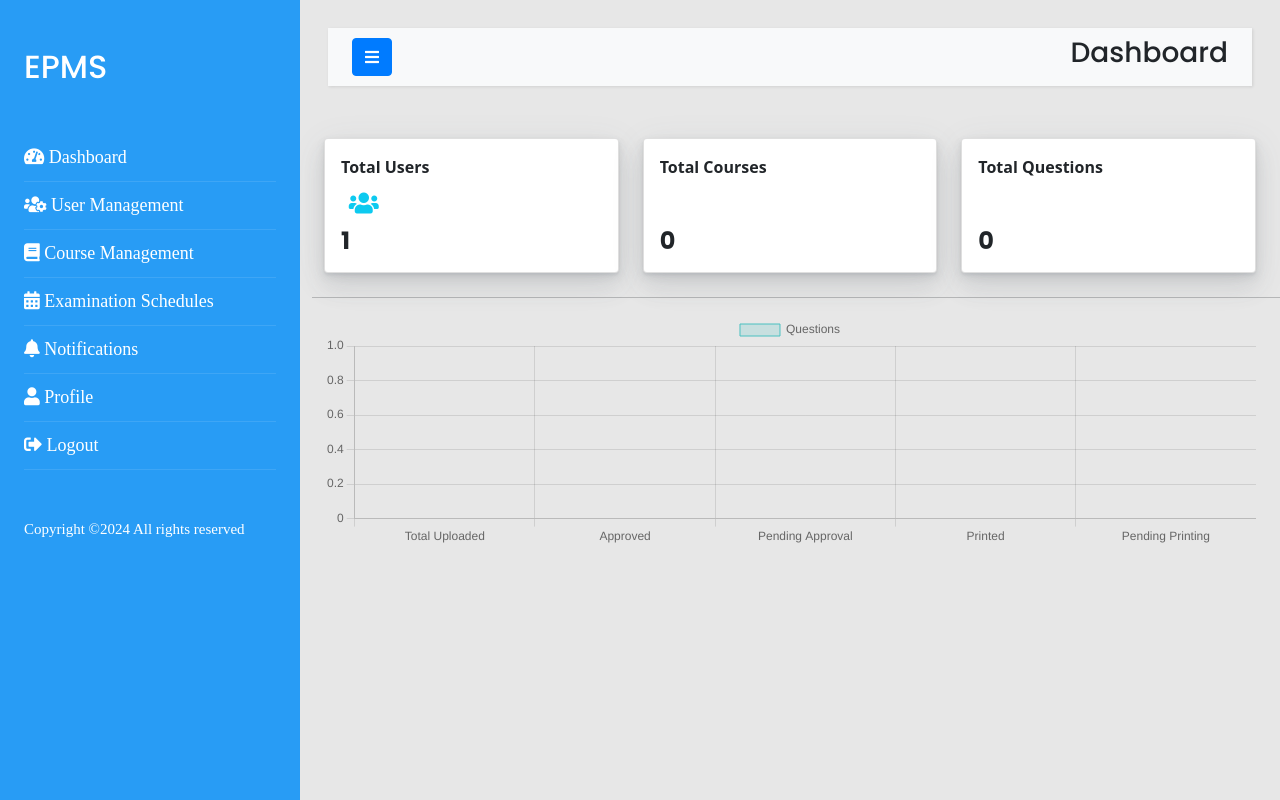
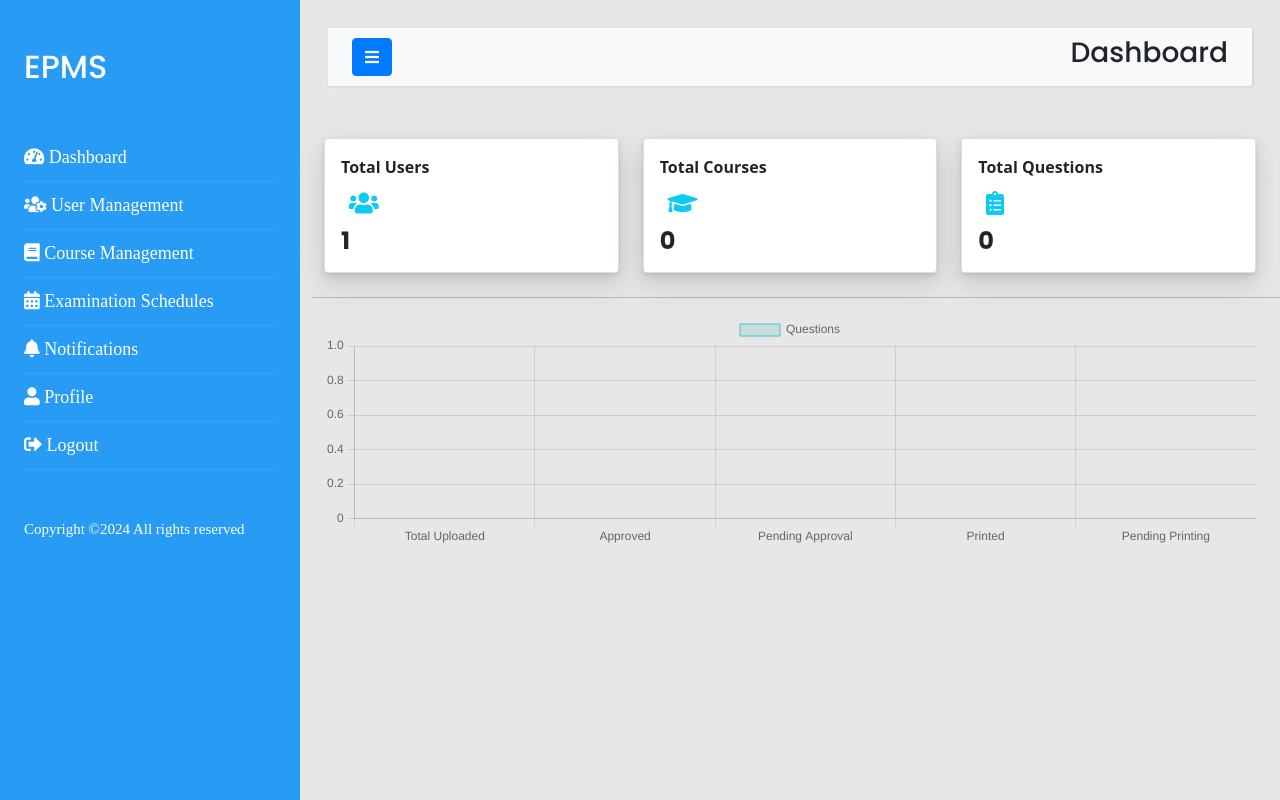
Before and after one commit to AForkuo/Final_Year_Project, a Flask app: page /dashboard in a window 1280 px wide. Run offline with Flask 3, Linux system fonts and the light colour scheme; the visitor is signed in with stand-in values (Sample User, id 1); data comes from the database, SQL or seed files in the repository; data that the repository does not hold is empty; some libraries are stand-ins or nearby versions.

Commit message:
eight commit

```diff
--- a/epms/app/templates/dashboard.html
+++ b/epms/app/templates/dashboard.html
@@ -207,7 +207,7 @@
                 <p class="text-sm mb-0 text-capitalize text-dark font-weight-bold">Total Courses</p>
                 <div class="d-flex align-items-center my-2">
                   <span class="badge bg-success-soft text-xxs">
-                    <i class="fas fa-graduation-cap" style="font-size: 24px;"></i>
+                    <i class="fas fa-graduation-cap text-info" style="font-size: 24px;"></i>
                   </span>
                 </div>
                 <h4 class="font-weight-bolder mb-0">
@@ -235,7 +235,7 @@
                 <p class="text-sm mb-0 text-capitalize text-dark font-weight-bold">Total Questions</p>
                 <div class="d-flex align-items-center my-2">
                   <span class="badge bg-success-soft text-xxs">
-                    <i class="fas fa-clipboard-list" style="font-size: 24px;"></i>
+                    <i class="fas fa-clipboard-list text-info" style="font-size: 24px;"></i>
                   </span>
                 </div>
                 <h4 class="font-weight-bolder mb-0">
```
Also changed, not shown: 1 other file.
